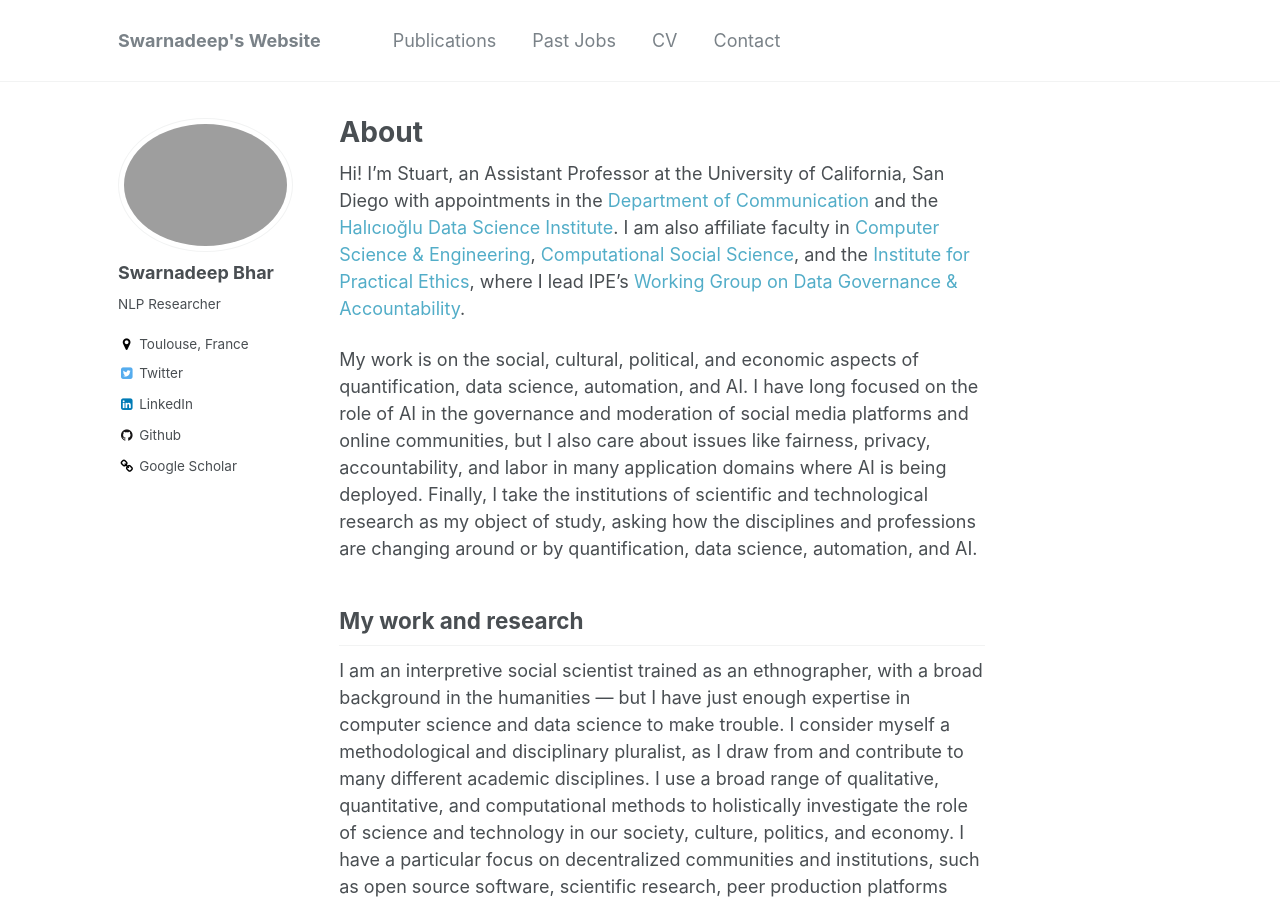
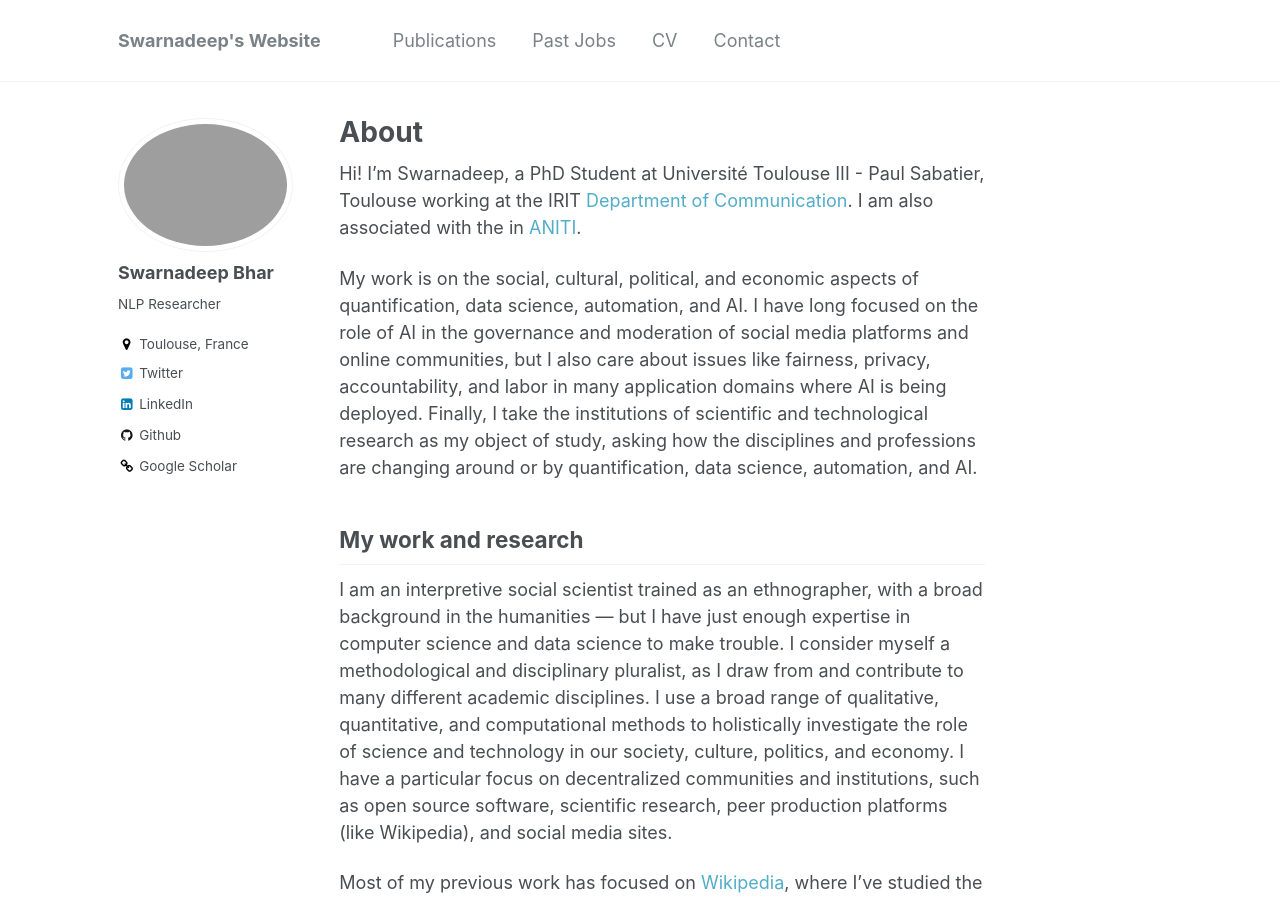
Before and after one commit to swarnadeep8597/swarnadeep8597.github.io, a Jekyll site: the page built from _pages/about.md, in a window 1280 px wide and 900 px high. Built offline with Jekyll 4.4.1, drawn with Linux system fonts in a browser that asks for light colours.

Commit message:
About page content

```diff
--- a/_pages/about.md
+++ b/_pages/about.md
@@ -9,7 +9,7 @@ redirect_from:
 
 {% include base_path %}
 
-Hi! I’m Stuart, an Assistant Professor at the University of California, San Diego with appointments in the [Department of Communication](https://communication.ucsd.edu) and the [Halıcıoğlu Data Science Institute](https://datascience.ucsd.edu). I am also affiliate faculty in [Computer Science & Engineering](https://cse.ucsd.edu), [Computational Social Science](https://css.ucsd.edu), and the [Institute for Practical Ethics](https://ipe.ucsd.edu), where I lead IPE's [Working Group on Data Governance & Accountability](https://ipe.ucsd.edu/research/data-science.html).
+Hi! I’m Swarnadeep, a PhD Student at Université Toulouse III - Paul Sabatier, Toulouse working at the IRIT [Department of Communication](https://www.irit.fr/en/home/). I am also associated with the in [ANITI](https://aniti.univ-toulouse.fr/en/).
 
 My work is on the social, cultural, political, and economic aspects of quantification, data science, automation, and AI. I have long focused on the role of AI in the governance and moderation of social media platforms and online communities, but I also care about issues like fairness, privacy, accountability, and labor in many application domains where AI is being deployed. Finally, I take the institutions of scientific and technological research as my object of study, asking how the disciplines and professions are changing around or by quantification, data science, automation, and AI.
 
```
